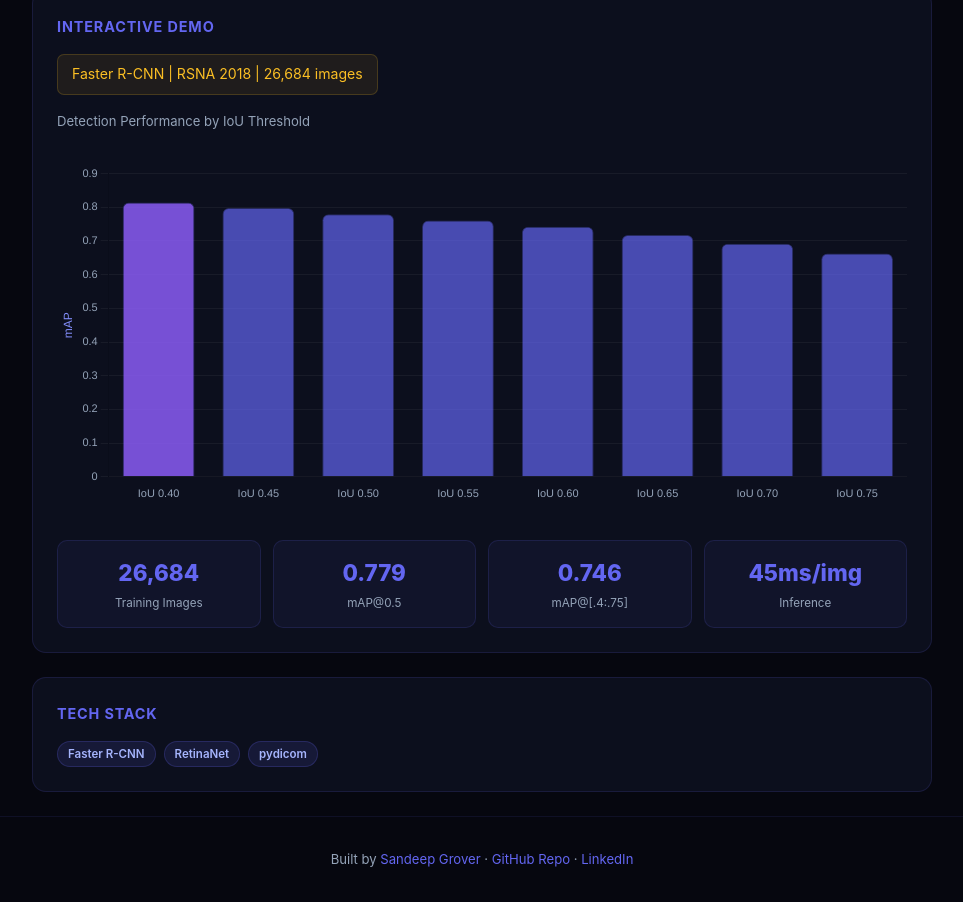
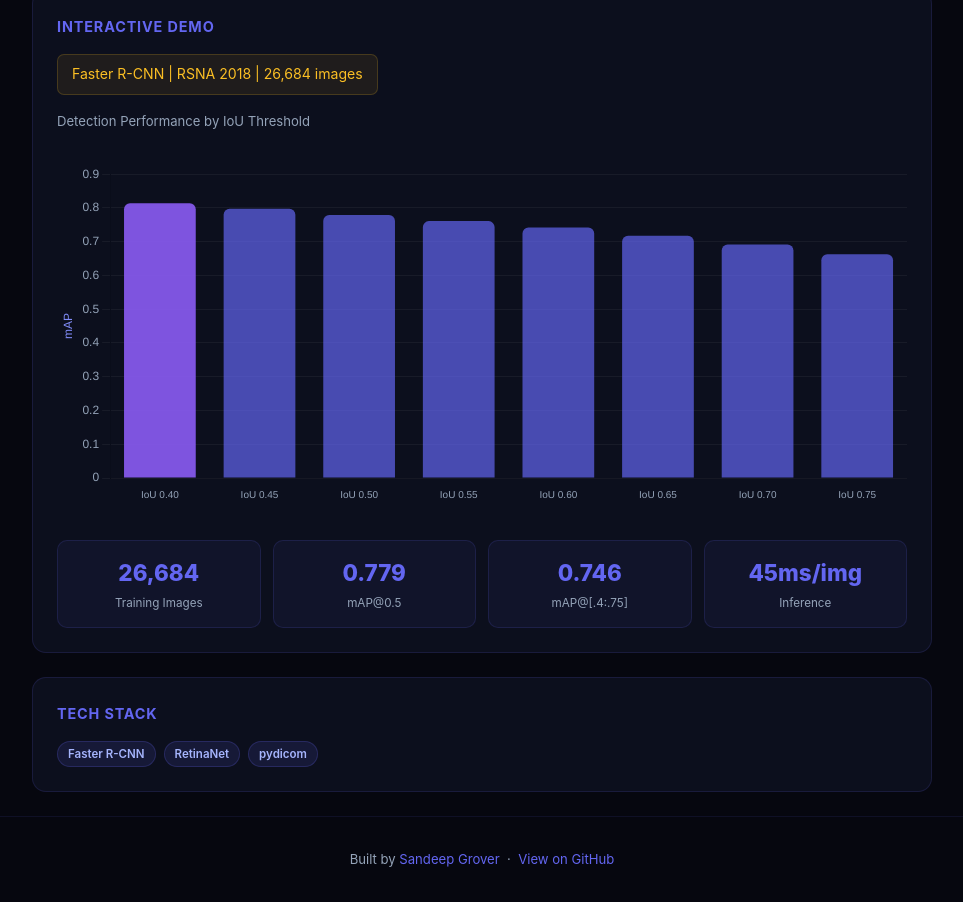
Before and after one commit to Sandyyy123/pneumonia-detection-cv, a plain HTML site: page index.html in a window 1280 px wide. Shown: the part 400-1302 px from the top of the page, without its empty margins (158-1121 px from the left). Drawn offline with nearby package versions, Linux system fonts and the light colour scheme.

Commit message:
Update index.html: domain sections, remove LinkedIn

```diff
--- a/index.html
+++ b/index.html
@@ -1,8 +1,7 @@
 <!DOCTYPE html>
 <html lang="en">
 <head>
-<meta charset="UTF-8">
-<meta name="viewport" content="width=device-width,initial-scale=1.0">
+<meta charset="UTF-8"><meta name="viewport" content="width=device-width,initial-scale=1.0">
 <title>Pneumonia Detection CV — Sandeep Grover</title>
 <script src="https://cdn.jsdelivr.net/npm/chart.js@4.4.0/dist/chart.umd.min.js"></script>
 <style>
@@ -42,71 +41,32 @@ footer{text-align:center;padding:32px;color:var(--muted);font-size:.82rem;border
 </style>
 </head>
 <body>
-
 <nav>
   <a href="https://sandyyy123.github.io" class="nav-back">← Portfolio</a>
   <span class="nav-title">Pneumonia Detection CV</span>
   <a href="https://github.com/Sandyyy123/pneumonia-detection-cv" target="_blank" class="nav-back" style="margin-left:auto">GitHub ↗</a>
 </nav>
-
 <div class="hero">
   <h1>Pneumonia Detection CV</h1>
   <p>Pneumonia opacity detection and localisation in chest X-rays using Faster R-CNN and RetinaNet on 26,684 RSNA 2018 challenge images.</p>
   <div class="badges"><span class="badge">Faster R-CNN</span> <span class="badge">RetinaNet</span> <span class="badge">pydicom</span></div>
   <div class="metric-bar">✦ mAP@IoU[0.4:0.75] · RSNA 2018 benchmark</div>
 </div>
-
 <div class="card">
   <div class="section-title">Interactive Demo</div>
   <div class="highlight">Faster R-CNN | RSNA 2018 | 26,684 images</div>
   <p style="font-size:.82rem;color:#94a3b8;margin-bottom:16px">Detection Performance by IoU Threshold</p>
-  <div class="demo-container">
-<canvas id="myChart"></canvas>
-<script>
-new Chart(document.getElementById('myChart'), {
-  type: 'bar',
-  data: {
-    labels: ["IoU 0.40", "IoU 0.45", "IoU 0.50", "IoU 0.55", "IoU 0.60", "IoU 0.65", "IoU 0.70", "IoU 0.75"],
-    datasets: [{
-      label: 'mAP',
-      data: [0.814, 0.798, 0.779, 0.761, 0.742, 0.718, 0.692, 0.663],
-      backgroundColor: ["rgba(139,92,246,0.85)", "rgba(99,102,241,0.7)", "rgba(99,102,241,0.7)", "rgba(99,102,241,0.7)", "rgba(99,102,241,0.7)", "rgba(99,102,241,0.7)", "rgba(99,102,241,0.7)", "rgba(99,102,241,0.7)"],
-      borderColor: 'rgba(99,102,241,0.3)',
-      borderWidth: 1,
-      borderRadius: 6
-    }]
-  },
-  options: {
-    responsive: true,
-    plugins: {
-      legend: { display: false },
-      tooltip: { callbacks: { label: ctx => ' ' + ctx.parsed.y.toLocaleString() } }
-    },
-    scales: {
-      y: {
-        beginAtZero: true,
-        grid: { color: 'rgba(255,255,255,0.05)' },
-        ticks: { color: '#94a3b8', font: { size: 11 } },
-        title: { display: true, text: 'mAP', color: '#818cf8', font: { size: 12 } }
-      },
-      x: { grid: { display: false }, ticks: { color: '#94a3b8', font: { size: 11 } } }
-    }
-  }
-});
-</script></div>
+  <div class="demo-container"><canvas id="myChart"></canvas><script>
+new Chart(document.getElementById('myChart'),{type:'bar',data:{labels:["IoU 0.40", "IoU 0.45", "IoU 0.50", "IoU 0.55", "IoU 0.60", "IoU 0.65", "IoU 0.70", "IoU 0.75"],datasets:[{label:'mAP',data:[0.814, 0.798, 0.779, 0.761, 0.742, 0.718, 0.692, 0.663],backgroundColor:["rgba(139,92,246,0.9)", "rgba(99,102,241,0.7)", "rgba(99,102,241,0.7)", "rgba(99,102,241,0.7)", "rgba(99,102,241,0.7)", "rgba(99,102,241,0.7)", "rgba(99,102,241,0.7)", "rgba(99,102,241,0.7)"],borderRadius:6,borderWidth:0}]},options:{responsive:true,plugins:{legend:{display:false}},scales:{y:{beginAtZero:true,grid:{color:'rgba(255,255,255,0.05)'},ticks:{color:'#94a3b8'},title:{display:true,text:'mAP',color:'#818cf8'}},x:{grid:{display:false},ticks:{color:'#94a3b8',font:{size:10},maxRotation:35}}}}});</script></div>
   <div class="stats-grid"><div class="stat-box"><span class="stat-value">26,684</span><span class="stat-label">Training Images</span></div><div class="stat-box"><span class="stat-value">0.779</span><span class="stat-label">mAP@0.5</span></div><div class="stat-box"><span class="stat-value">0.746</span><span class="stat-label">mAP@[.4:.75]</span></div><div class="stat-box"><span class="stat-value">45ms/img</span><span class="stat-label">Inference</span></div></div>
 </div>
-
 <div class="card">
   <div class="section-title">Tech Stack</div>
   <div class="badges" style="margin-bottom:0"><span class="badge">Faster R-CNN</span> <span class="badge">RetinaNet</span> <span class="badge">pydicom</span></div>
 </div>
-
 <footer>
-  <p>Built by <a href="https://sandyyy123.github.io">Sandeep Grover</a> ·
-     <a href="https://github.com/Sandyyy123/pneumonia-detection-cv" target="_blank">GitHub Repo</a> ·
-     <a href="https://linkedin.com/in/sandeep-grover-b3192a16" target="_blank">LinkedIn</a></p>
+  <p>Built by <a href="https://sandyyy123.github.io">Sandeep Grover</a> &nbsp;·&nbsp;
+     <a href="https://github.com/Sandyyy123/pneumonia-detection-cv" target="_blank">View on GitHub</a></p>
 </footer>
-
 </body>
 </html>
```
